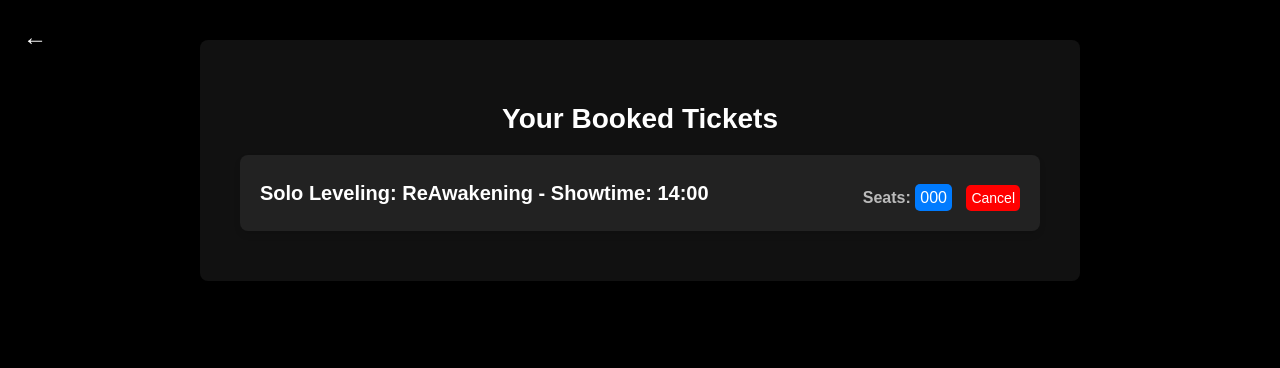
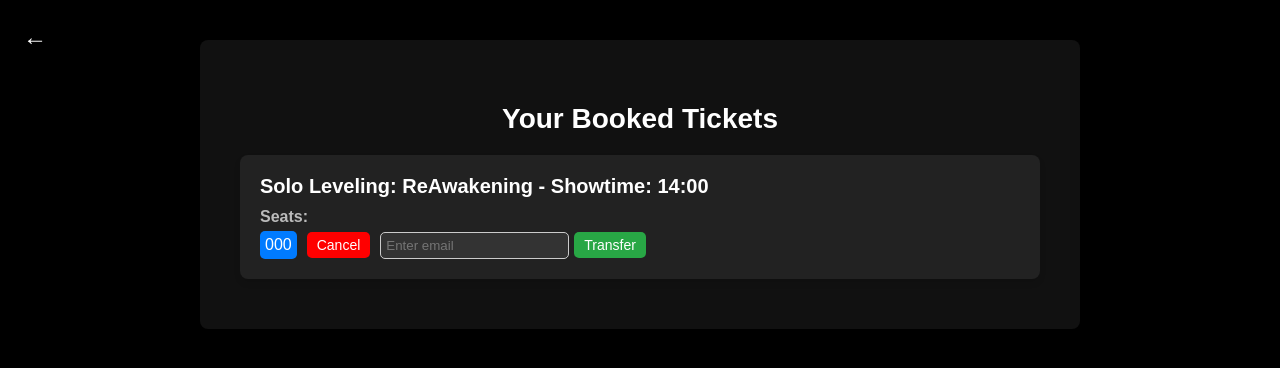
Before and after one commit to HechYeo/CineAux, a Django app: page /booked_seats/ in a window 1280 px wide. Shown: the top 368 px of the page. Run offline with Django 5.2, Linux system fonts and the light colour scheme; a user stored in the database is signed in; data comes from the database, SQL or seed files in the repository; both versions use the stored data as it was after the commit; tables that the repository leaves empty hold one stand-in row (values such as "Sample post").

Commit message:
Added Seat Transfer in the booked_seat page

```diff
--- a/cinema/users/models.py
+++ b/cinema/users/models.py
@@ -56,7 +56,7 @@ class Booking(models.Model):
     user = models.ForeignKey(User, on_delete=models.CASCADE)
     movie = models.ForeignKey(Movie, on_delete=models.CASCADE, default=1)
     showtime = models.ForeignKey(Showtime, on_delete=models.CASCADE)
-    seats_numbers = models.TextField(default=1)
+    seats_numbers = models.TextField(default="")
     booked_at = models.DateTimeField(auto_now_add=True)  # Timestamp for when the booking was made
 
     def __str__(self):
--- a/cinema/users/templates/users/booked_seats.html
+++ b/cinema/users/templates/users/booked_seats.html
@@ -43,8 +43,8 @@
             border-radius: 8px;
             box-shadow: 0 4px 6px rgba(0, 0, 0, 0.1);
             display: flex;
-            justify-content: space-between;
-            align-items: center;
+            flex-direction: column;
+            gap: 10px;
         }
 
         .movie-title {
@@ -54,13 +54,18 @@
         }
 
         .seats {
-            margin-top: 10px;
             font-size: 16px;
             color: #bbb;
         }
 
+        .seat-container {
+            display: flex;
+            align-items: center;
+            gap: 10px;
+            margin-top: 5px;
+        }
+
         .seats span {
-            margin-right: 10px;
             padding: 5px;
             background-color: #007bff;
             color: white;
@@ -71,7 +76,31 @@
             background-color: red;
             border: none;
             color: white;
+            padding: 5px 10px;
+            cursor: pointer;
+            border-radius: 5px;
+            font-size: 14px;
+        }
+
+        .transfer-form {
+            display: flex;
+            align-items: center;
+            gap: 5px;
+        }
+
+        .transfer-form input {
             padding: 5px;
+            border-radius: 5px;
+            border: 1px solid #ccc;
+            background-color: #333;
+            color: white;
+        }
+
+        .transfer-button {
+            background-color: #28a745;
+            border: none;
+            color: white;
+            padding: 5px 10px;
             cursor: pointer;
             border-radius: 5px;
             font-size: 14px;
@@ -110,12 +139,22 @@
                             <strong>Seats:</strong>
                             {% if booking.seats_list %}
                                 {% for seat in booking.seats_list %}
-                                    <span>{{ seat }}</span>
-                                    <!-- Form for canceling a seat -->
-                                    <form action="{% url 'cancel_booking' booking.id seat %}" method="post" style="display:inline;">
-                                        {% csrf_token %}
-                                        <button type="submit" class="cancel-button">Cancel</button>
-                                    </form>
+                                    <div class="seat-container">
+                                        <span>{{ seat }}</span>
+
+                                        <!-- Cancel Seat Form -->
+                                        <form action="{% url 'cancel_booking' booking.id seat %}" method="post">
+                                            {% csrf_token %}
+                                            <button type="submit" class="cancel-button">Cancel</button>
+                                        </form>
+
+                                        <!-- Transfer Seat Form -->
+                                        <form action="{% url 'transfer_seat' booking.id seat %}" method="post" class="transfer-form">
+                                            {% csrf_token %}
+                                            <input type="email" name="recipient_email" placeholder="Enter email" required>
+                                            <button type="submit" class="transfer-button">Transfer</button>
+                                        </form>
+                                    </div>
                                 {% endfor %}
                             {% else %}
                                 <span>No seats booked</span>
--- a/cinema/users/urls.py
+++ b/cinema/users/urls.py
@@ -20,5 +20,6 @@ urlpatterns = [
     path('booking_confirmation/', views.booking_confirmation, name='booking_confirmation'),
     path('booked_seats/', views.booked_seats, name='booked_seats'),
     path('cancel_booking/<int:booking_id>/<str:seat_number>/', views.cancel_booking, name='cancel_booking'),
+    path('transfer_seat/<int:booking_id>/<str:seat_number>/', views.transfer_seat, name='transfer_seat'),
 
 ] + static(settings.MEDIA_URL, document_root=settings.MEDIA_ROOT)
--- a/cinema/users/views.py
+++ b/cinema/users/views.py
@@ -10,7 +10,7 @@ from django.contrib.auth.decorators import login_required
 from .forms import EditProfileForm
 from django.contrib.auth.views import PasswordChangeView
 from django.urls import reverse_lazy
-from .models import Movie, Showtime, Seat, Booking
+from .models import Movie, Showtime, Seat, Booking, User
 from django.http import HttpResponse
 from django.http import Http404
 from django.db import transaction
@@ -285,3 +285,51 @@ def cancel_booking(request, booking_id, seat_number):
         raise Http404("Booking not found")
     except Seat.DoesNotExist:
         raise Http404("Seat not found")
+
+@login_required
+def transfer_seat(request, booking_id, seat_number):
+    if request.method == 'POST':
+        recipient_email = request.POST.get('recipient_email')
+
+        # Validate recipient
+        recipient = get_object_or_404(User, email=recipient_email)
+        booking = get_object_or_404(Booking, id=booking_id)
+
+        # Ensure the seat exists in this booking
+        seats = booking.seats_numbers.split(',')
+        if seat_number not in seats:
+            messages.error(request, "Selected seat is not part of this booking.")
+            return redirect('booked_seats')
+
+        # Remove the seat from the original booking
+        seats.remove(seat_number)
+        if seats:
+            booking.seats_numbers = ','.join(seats)
+            booking.save()
+        else:
+            # If no more seats remain, delete the booking
+            booking.delete()
+
+        # Create or update a new booking for the recipient
+        new_booking, created = Booking.objects.get_or_create(
+            user=recipient, movie=booking.movie, showtime=booking.showtime
+        )
+
+        # Append the transferred seat to the recipient's booking
+        if new_booking.seats_numbers:
+            new_seats = new_booking.seats_numbers.split(',')
+            new_seats.append(seat_number)
+            new_booking.seats_numbers = ','.join(new_seats)
+        else:
+            new_booking.seats_numbers = seat_number
+        new_booking.save()
+
+        # Mark the seat as taken by the new owner
+        seat = get_object_or_404(Seat, showtime=booking.showtime, number=seat_number)
+        seat.is_taken = True
+        seat.save()
+
+        # messages.success(request, f"Seat {seat_number} has been successfully transferred to {recipient_email}.")
+        return redirect('booked_seats')
+
+    return redirect('booked_seats')
```
Also changed, not shown: cinema/db.sqlite3, cinema/users/migrations/0013_alter_booking_seats_numbers.py (added).
